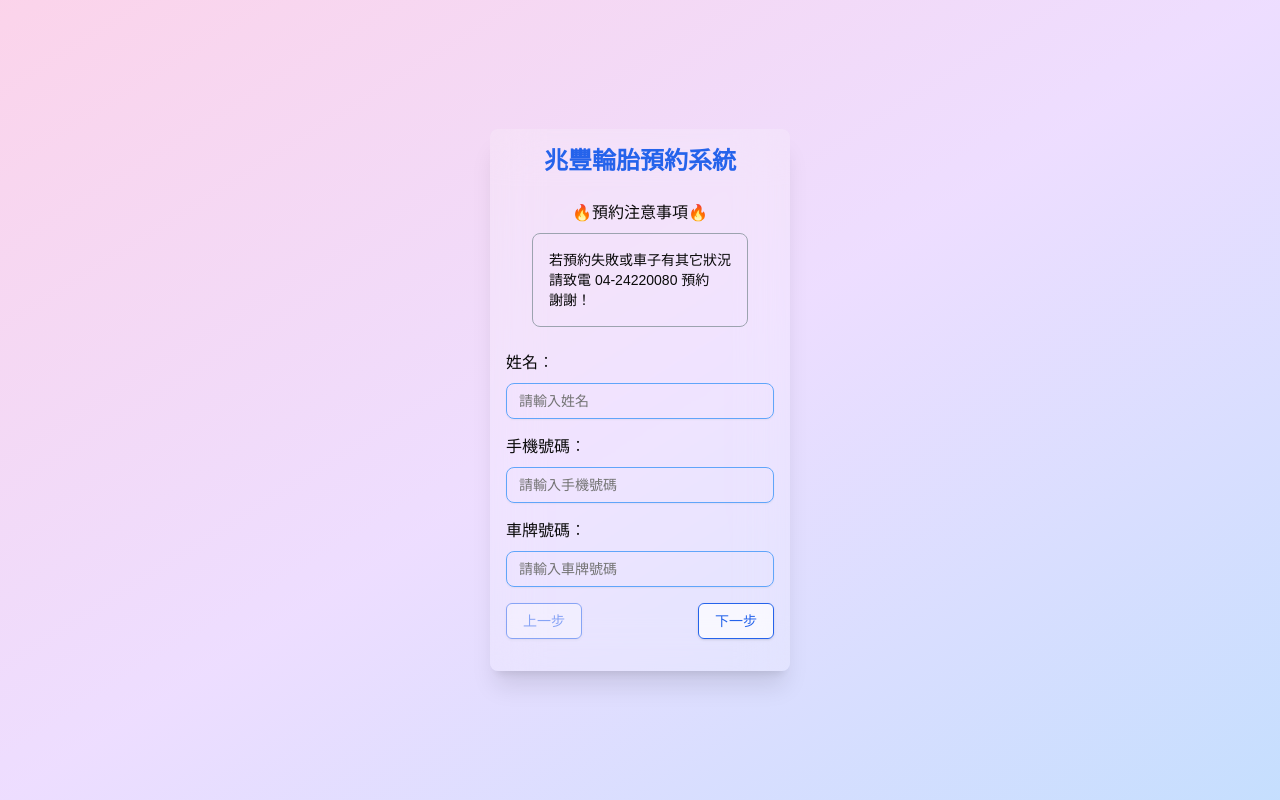
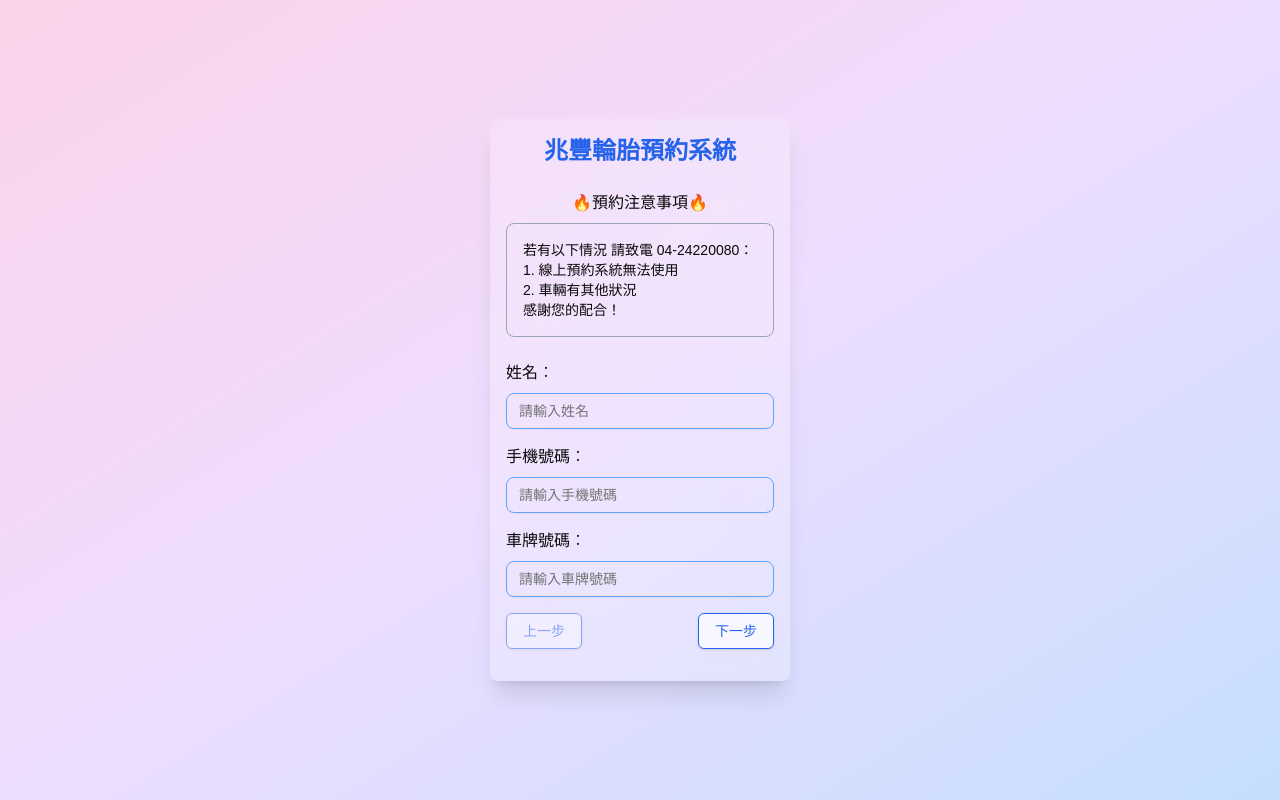
Before and after one commit to Yizhe0407/Mega_reserve_frontend, a Next.js app: page / in a window 1280 px wide. Built offline with nearby package versions, Linux system fonts and the light colour scheme.

Commit message:
Change notice text

```diff
--- a/src/components/PhoneLicense.js
+++ b/src/components/PhoneLicense.js
@@ -15,11 +15,15 @@ export default function PhoneLicense({ formData, setFormData }) {
   return (
     <div className='flex flex-col items-center max-w-md mx-auto w-full space-y-6'>
       <h2 className="text-2xl font-semibold text-blue-600">兆豐輪胎預約系統</h2>
-      <div className="flex flex-col gap-2">
+      <div className="flex flex-col gap-2 w-full">
         <h3 className="text-center">🔥預約注意事項🔥</h3>
         <div className="flex border border-gray-400 rounded-lg w-full h-full p-4">
           <p className="text-sm">
-            若預約失敗或車子有其它狀況<br/>請致電 04-24220080 預約<br/>謝謝！
+            若有以下情況
+            請致電 04-24220080：<br/>
+            1. 線上預約系統無法使用<br/>
+            2. 車輛有其他狀況<br/>
+            感謝您的配合！
           </p>
         </div>
       </div>
```
